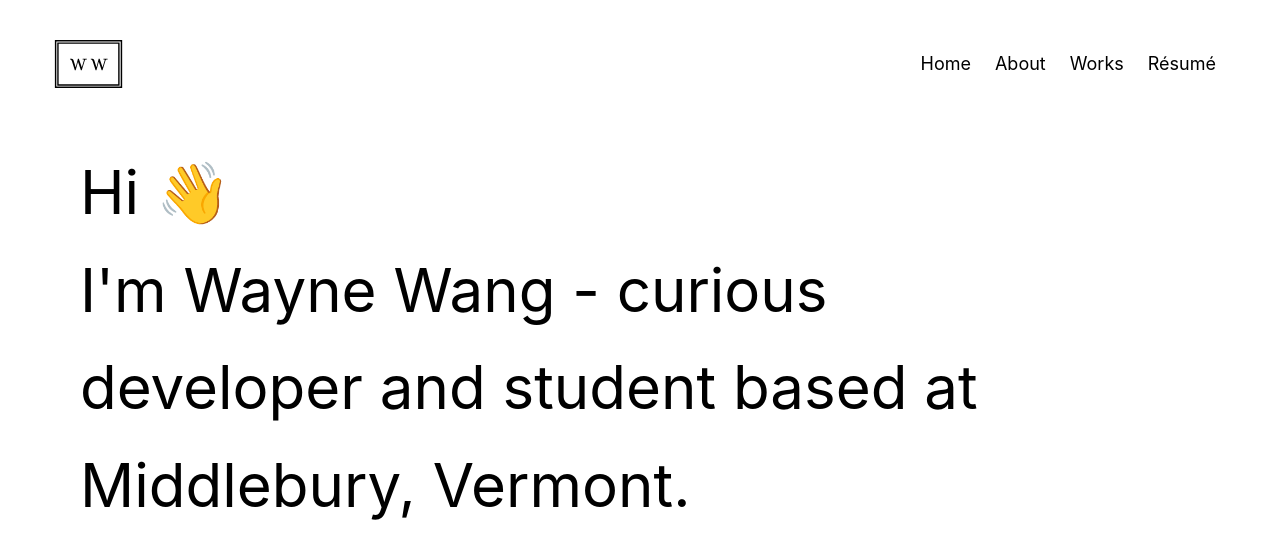
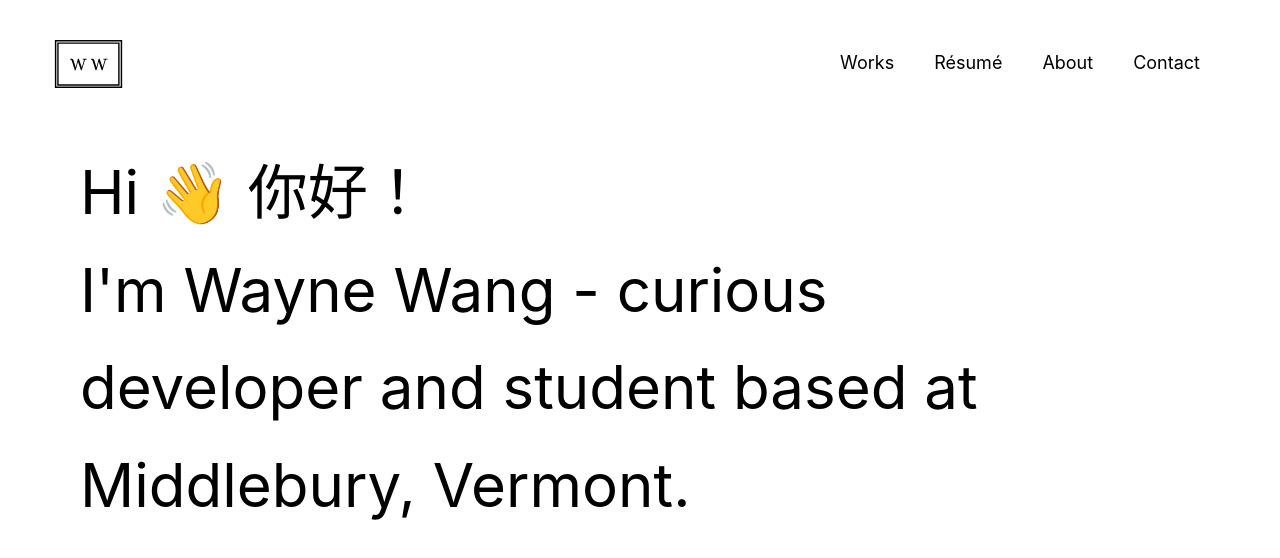
Before and after one commit to waynew99/waynew99.github.io, a React (Create React App) app: page / in a window 1280 px wide. Shown: the top 558 px of the page. Built offline with nearby package versions, Linux system fonts and the light colour scheme.

Commit message:
refactored home page structure

```diff
--- a/package.json
+++ b/package.json
@@ -20,7 +20,6 @@
   "scripts": {
     "start": "react-scripts start",
     "build": "react-scripts build",
-    "test": "react-scripts test",
     "eject": "react-scripts eject",
     "lint": "npx eslint ."
   },
--- a/public/index.html
+++ b/public/index.html
@@ -24,7 +24,7 @@
       work correctly both with client-side routing and a non-root public URL.
       Learn how to configure a non-root public URL by running `npm run build`.
     -->
-    <title>React App</title>
+    <title>Wayne Wang</title>
   </head>
   <body>
     <noscript>You need to enable JavaScript to run this app.</noscript>
--- a/src/Animations/FadeIn.tsx
+++ b/src/Animations/FadeInEffect.tsx
@@ -1,6 +1,6 @@
 import { animated, useSpring } from '@react-spring/web'
 
-const FadeIn = ({ isVisible, children } : { isVisible: boolean, children: React.ReactElement }) => {
+const FadeInEffect = ({ isVisible, children } : { isVisible: boolean, children: React.ReactElement }) => {
   const styles = useSpring({
     opacity: isVisible ? 1 : 0,
     y: isVisible ? 0 : 24,
@@ -10,4 +10,4 @@ const FadeIn = ({ isVisible, children } : { isVisible: boolean, children: React.
   return <animated.div style={styles}>{children}</animated.div>
 }
 
-export default FadeIn;
+export default FadeInEffect;
--- /dev/null
+++ b/src/Animations/LinkHoverEffect.tsx
@@ -0,0 +1,50 @@
+import { animated, useSpring } from '@react-spring/web'
+
+interface LinkHoverProps {
+  isHover: boolean,
+  children: React.ReactElement,
+  yOffset: number
+  underlineHeight: number
+  zoomScale?: number
+}
+
+const LinkHoverEffect = ({ isHover, children, yOffset, underlineHeight, zoomScale = 1 }: LinkHoverProps) => {
+
+  const config =  {
+    mass: 1,
+    tension: 200,
+    friction: 30
+  }
+
+  const underlineProps = useSpring({
+    opacity: isHover ? 1 : 0,
+    width: isHover ? '100%' : '0%',
+    config
+  });
+
+  const textProps = useSpring({
+    //color: isHover ? '#aa0' : '#000',
+    scale: isHover ? zoomScale : 1,
+    config
+  });
+
+  return (
+    <div>
+      <animated.div style={textProps}>
+        {children}
+      </animated.div>
+      <animated.div
+        className={`-translate-y-${yOffset}`}
+        style={{
+        ...underlineProps,
+        position: 'relative',
+        height: `${underlineHeight}px`,
+        backgroundColor: '#000',
+      }} />
+
+    </div>
+
+  )
+}
+
+export default LinkHoverEffect;
--- a/src/App.tsx
+++ b/src/App.tsx
@@ -1,4 +1,3 @@
-import styles from './styles/App.module.scss';
 import Home from './components/Home';
 
 function App() {
--- a/src/components/Home.tsx
+++ b/src/components/Home.tsx
@@ -1,48 +1,12 @@
 import MenuBar from './MenuBar';
-import FadeIn from '../Animations/FadeIn';
-import { useState, useEffect } from 'react';
+import HomeTextLines from './HomeTextLines';
 
 
 export default function Home() {
-  const [linesVisibility, setLinesVisibility] = useState([false, false, false, false]);
-
-  const textLinse = [
-    <p> Hi 👋 </p>,
-    <p> I'm Wayne Wang - curious </p>,
-    <p> developer and student based at</p>,
-    <p><a href='https://www.google.com/maps/place/Middlebury' target="_blank">Middlebury, Vermont</a>.</p>
-  ]
-
-  useEffect(() => {
-    setTimeout(() => {
-      for (let i = 0; i < linesVisibility.length; i++) {
-        setTimeout(() => {
-          setLinesVisibility(prevState => {
-            const newState = [...prevState];
-            newState[i] = true;
-            return newState;
-          });
-        }, i * 200);
-      }
-    }, 300);
-  }, []);
-
-  const textLinesAnimated = textLinse.map((text, index) => (
-    <FadeIn isVisible={linesVisibility[index]}>
-      {text}
-    </FadeIn>
-  ));
-
-
   return (
     <div className='justify-center'>
       <MenuBar />
-      <div className={'ml-20 mt-10 text-left margin-top-10 text-6xl leading-relaxed'}>
-        {textLinesAnimated}
-      </div>
-
-
-
+      <HomeTextLines />
     </div>
   );
 }
--- /dev/null
+++ b/src/components/HomeTextLines.tsx
@@ -0,0 +1,62 @@
+import FadeIn from '../Animations/FadeInEffect';
+import { useState, useEffect } from 'react';
+import LinkHoverEffect from '../Animations/LinkHoverEffect';
+
+
+export default function HomeTextLines() {
+  const [linesVisibility, setLinesVisibility] = useState([false, false, false, false]);
+
+  const [isLocationHover, setIsLocationHover] = useState(false);
+
+  const textLinse = [
+    <p> Hi 👋 你好！</p>,
+    <p> I'm Wayne Wang - curious </p>,
+    <p> developer and student based at</p>,
+    <p
+      className={'w-fit'}
+      onMouseEnter={() => setIsLocationHover(true)}
+      onMouseLeave={() => setIsLocationHover(false)}
+    >
+      <a href='https://www.google.com/maps/place/Middlebury' target="_blank">
+        <LinkHoverEffect
+          isHover={isLocationHover}
+          yOffset={2}
+          underlineHeight={3}
+        >
+          <div className='flex flex-row'>
+            <span>Middlebury, Vermont.</span>
+            <div className='w-10' />
+          </div>
+        </LinkHoverEffect>
+      </a>
+
+    </p>
+  ]
+
+  useEffect(() => {
+    setTimeout(() => {
+      for (let i = 0; i < linesVisibility.length; i++) {
+        setTimeout(() => {
+          setLinesVisibility(prevState => {
+            const newState = [...prevState];
+            newState[i] = true;
+            return newState;
+          });
+        }, i * 200);
+      }
+    }, 300);
+  }, []);
+
+  const textLinesAnimated = textLinse.map((text, index) => (
+    <FadeIn isVisible={linesVisibility[index]}>
+      {text}
+    </FadeIn>
+  ));
+
+
+  return (
+    <div className={'ml-20 mt-10 text-left margin-top-10 text-6xl leading-relaxed'}>
+      {textLinesAnimated}
+    </div>
+  );
+}
--- a/src/components/MenuBar.tsx
+++ b/src/components/MenuBar.tsx
@@ -1,22 +1,34 @@
+import { useState } from 'react';
+import LinkHoverEffect from '../Animations/LinkHoverEffect';
+import MenuBarItem from './MenuBarItem';
 
 
 export default function MenuBar() {
+  const [isLogoHover, setIsLogoHover] = useState(false);
+
   const menuBarItemTexs = [
-    'Home',
-    'About',
+    //'Home',
     'Works',
     'Résumé',
+    'About',
+    'Contact',
   ]
 
-  const menuBarItems = menuBarItemTexs.map((text, index) => (
-    <a className={'mr-6 text-lg'} href={`#${text.toLowerCase()}`}>{text}</a>
+  const menuBarItems = menuBarItemTexs.map((text) => (
+    <MenuBarItem text={text} />
   ));
 
 
   return (
     <div className="mt-6 flex flex-row justify-between items-center">
-      <a href={'#home'}>
-        <img className={'ml-12 w-20 h-20'} src={'logo.svg'} alt="logo" />
+      <a
+        href={'#home'}
+        onMouseEnter={() => setIsLogoHover(true)}
+        onMouseLeave={() => setIsLogoHover(false)}
+      >
+        <LinkHoverEffect isHover={isLogoHover} yOffset={1} underlineHeight={0} zoomScale={1.3}>
+          <img className={'ml-12 w-20 h-20'} src={'logo.svg'} alt="logo" />
+        </LinkHoverEffect>
       </a>
 
       <div className={'mr-10 flex justify-end align-middle'}>
--- /dev/null
+++ b/src/components/MenuBarItem.tsx
@@ -0,0 +1,19 @@
+import { useState } from 'react';
+import LinkHoverEffect from '../Animations/LinkHoverEffect';
+
+export default function MenuBarItem({ text }: { text: string }) {
+  const [isHover, setIsHover] = useState(false);
+
+  return (
+    <a
+      className={'mr-10 text-lg'}
+      href={`#${text.toLowerCase()}`}
+      onMouseEnter={() => setIsHover(true)}
+      onMouseLeave={() => setIsHover(false)}
+    >
+      <LinkHoverEffect isHover={isHover} yOffset={1} underlineHeight={2}>
+        <>{text}</>
+      </LinkHoverEffect>
+    </a>
+  );
+}
--- a/src/index.css
+++ b/src/index.css
@@ -15,3 +15,8 @@ code {
   font-family: source-code-pro, Menlo, Monaco, Consolas, 'Courier New',
     monospace;
 }
+
+::selection {
+  background: #4c4c4c;
+  color: #fff;
+}
--- a/src/styles/App.module.scss
+++ /dev/null
@@ -1,4 +0,0 @@
-
-.App {
-  text-align: center;
-}
```
Also changed, not shown: src/setupTests.ts (deleted, +0 -5 lines), 1 other file (tests, documents, lock files or other folders).
